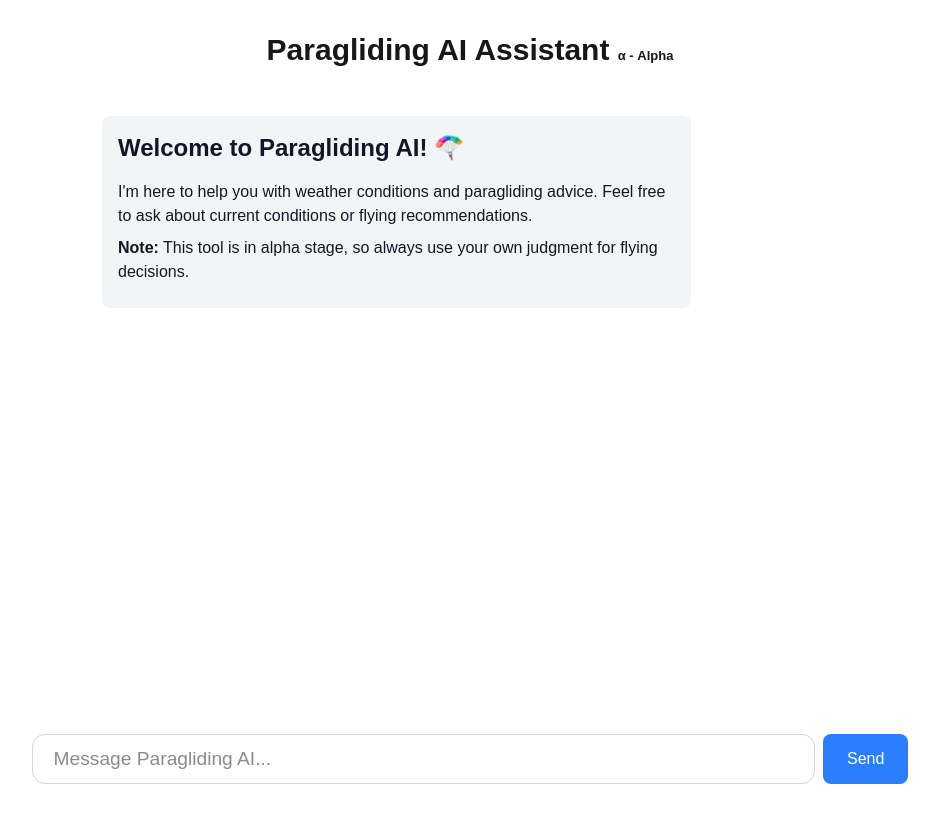
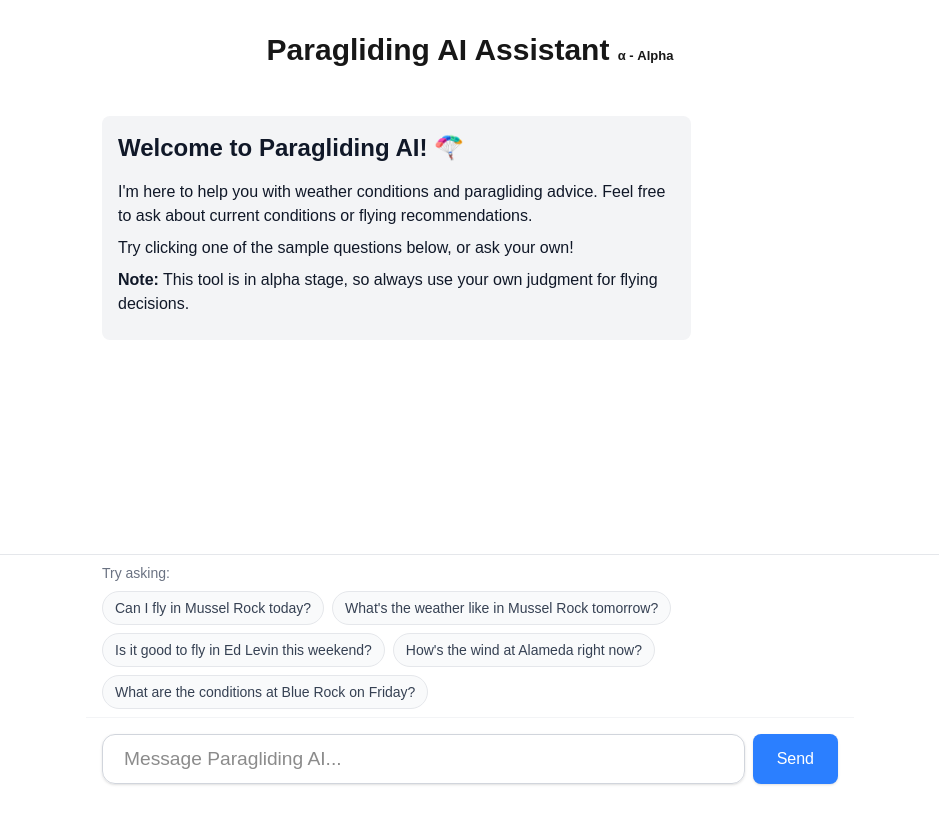
Before and after one commit to rupeshdabbir/paragliding-llm, a Next.js app: page / in a window 1280 px wide. Shown: the top 824 px of the page, without its empty margins (170-1109 px from the left). Built offline with nearby package versions, Linux system fonts and the light colour scheme.

Commit message:
sample queries

```diff
--- a/src/app/components/Chat.tsx
+++ b/src/app/components/Chat.tsx
@@ -21,6 +21,15 @@ interface Message {
   };
 }
 
+// Sample queries that users can click on
+const sampleQueries = [
+  "Can I fly in Mussel Rock today?",
+  "What's the weather like in Mussel Rock tomorrow?",
+  "Is it good to fly in Ed Levin this weekend?",
+  "How's the wind at Alameda right now?",
+  "What are the conditions at Blue Rock on Friday?"
+];
+
 export default function Chat() {
   const [messages, setMessages] = useState<Message[]>([
     {
@@ -28,6 +37,8 @@ export default function Chat() {
       content: `# Welcome to Paragliding AI! 🪂
 
 I'm here to help you with weather conditions and paragliding advice. Feel free to ask about current conditions or flying recommendations.
+
+Try clicking one of the sample questions below, or ask your own!
 
 **Note:** This tool is in alpha stage, so always use your own judgment for flying decisions.`
     }
@@ -39,8 +50,8 @@ I'm here to help you with weather conditions and paragliding advice. Feel free t
     e.preventDefault();
     if (!input.trim()) return;
 
-    const userMessage: Message = { role: 'user' as const, content: input };
-    setMessages((prev: Message[]): Message[] => [...prev, userMessage]);
+    const userMessage: Message = { role: 'user', content: input };
+    setMessages((prev) => [...prev, userMessage]);
     setInput('');
     setIsLoading(true);
 
@@ -72,24 +83,32 @@ I'm here to help you with weather conditions and paragliding advice. Feel free t
         }
       } : undefined;
 
-      console.info('Weather Data:', weatherData);
-
       const assistantMessage: Message = {
-        role: 'assistant' as const,
+        role: 'assistant',
         content: data.response,
         weatherData
       };
-      setMessages((prev: Message[]): Message[] => [...prev, assistantMessage]);
+      setMessages((prev) => [...prev, assistantMessage]);
     } catch (error) {
       console.error('Error:', error);
       const errorMessage: Message = {
-        role: 'assistant' as const,
+        role: 'assistant',
         content: 'Sorry, there was an error processing your request.'
       };
-      setMessages((prev: Message[]): Message[] => [...prev, errorMessage]);
+      setMessages((prev) => [...prev, errorMessage]);
     } finally {
       setIsLoading(false);
     }
+  };
+
+  // Function to handle clicking a sample query
+  const handleSampleQuery = (query: string) => {
+    setInput(query);
+  };
+
+  // Add a function to check if there are any user messages
+  const hasUserMessages = () => {
+    return messages.some(message => message.role === 'user');
   };
 
   const markdownComponents: Components = {
@@ -128,8 +147,9 @@ I'm here to help you with weather conditions and paragliding advice. Feel free t
   };
 
   return (
-    <div className="flex flex-col h-screen max-w-3xl mx-auto p-4" style={{ justifyContent: 'center', alignItems: 'center' }}>
-      <div className="flex-1 overflow-y-auto space-y-4 mb-4 w-full">
+    <div className="flex flex-col h-screen max-w-3xl mx-auto p-4">
+      {/* Messages Section */}
+      <div className="flex-1 overflow-y-auto space-y-4 mb-20">
         {messages.map((message, index) => (
           <div
             key={index}
@@ -171,26 +191,60 @@ I'm here to help you with weather conditions and paragliding advice. Feel free t
         {isLoading && (
           <div className="flex justify-start">
             <div className="bg-gray-100 rounded-lg p-4 animate-pulse">
-              Thinking... 🪂🪂🪂
+              Thinking... 🪂
             </div>
           </div>
         )}
       </div>
-      <div className="fixed bottom-0 w-[71%] bg-white p-4">
+
+      {/* Fixed bottom section containing sample queries and input */}
+      <div className="fixed bottom-0 left-0 right-0 bg-white border-t border-gray-200">
+        <div className="max-w-3xl mx-auto">
+          {/* Sample Queries Section */}
+          {!hasUserMessages() && (
+            <div className="px-4 py-2 border-b border-gray-100">
+              <div className="flex items-center gap-2 mb-2">
+                <span className="text-sm text-gray-500">Try asking:</span>
+              </div>
+              <div className="flex flex-wrap gap-2">
+                {sampleQueries.map((query, index) => (
+                  <button
+                    key={index}
+                    onClick={() => handleSampleQuery(query)}
+                    className="px-3 py-1.5 bg-gray-50 hover:bg-gray-100
+                             text-gray-700 rounded-full text-sm border
+                             border-gray-200 transition-colors duration-200
+                             hover:border-gray-300 focus:outline-none
+                             focus:ring-2 focus:ring-blue-500 focus:ring-opacity-50"
+                  >
+                    {query}
+                  </button>
+                ))}
+              </div>
+            </div>
+          )}
+
+          {/* Input Form */}
+          <div className="p-4">
             <form onSubmit={handleSubmit} className="flex gap-2">
               <input
                 type="text"
                 value={input}
                 onChange={(e) => setInput(e.target.value)}
                 placeholder="Message Paragliding AI..."
-            className="flex-1 p-2 border border-gray-300 rounded-lg focus:outline-none focus:ring-2 focus:ring-blue-500"
+                className="flex-1 p-2 border border-gray-300 rounded-lg
+                         focus:outline-none focus:ring-2 focus:ring-blue-500
+                         shadow-sm"
                 disabled={isLoading}
                 style={{ height: '50px', borderRadius: '13px', padding: '21px', fontSize: 'larger' }}
               />
               <button
                 type="submit"
                 disabled={isLoading}
-            className="px-6 py-2 bg-blue-500 text-white rounded-lg hover:bg-blue-600 disabled:opacity-50 disabled:cursor-not-allowed font-medium"
+                className="px-6 py-2 bg-blue-500 text-white rounded-lg
+                         hover:bg-blue-600 disabled:opacity-50
+                         disabled:cursor-not-allowed font-medium
+                         shadow-sm transition-colors duration-200"
                 style={{ height: '50px' }}
               >
                 Send
@@ -198,5 +252,7 @@ I'm here to help you with weather conditions and paragliding advice. Feel free t
             </form>
           </div>
         </div>
+      </div>
+    </div>
   );
 }
```
Lines whose indentation alone changed are shown as unchanged.
